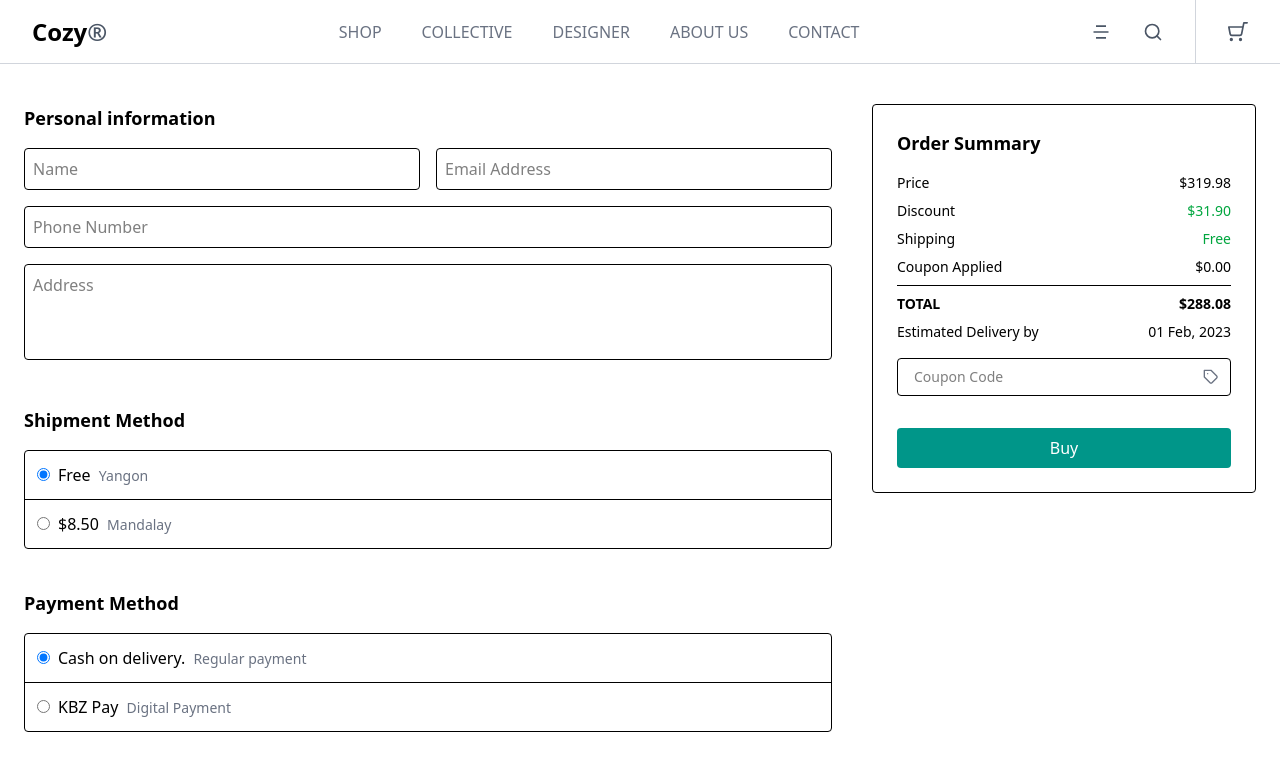
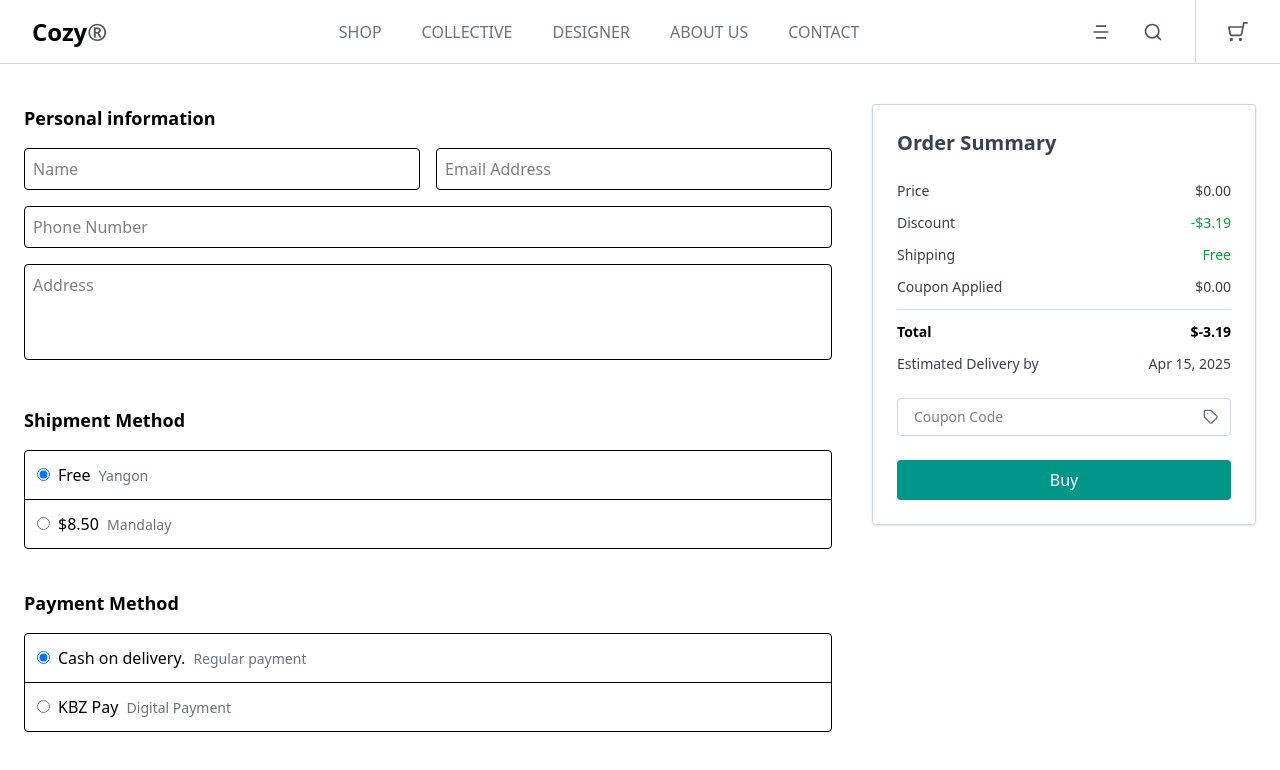
Before and after one commit to kyawzinhein1/cozy-store, a React (Vite) app: page /personal-info in a window 1280 px wide. Shown: the top 770 px of the page. Built offline with nearby package versions, Linux system fonts and the light colour scheme.

Commit message:
cart page done

```diff
--- a/src/components/OrderSummary.tsx
+++ b/src/components/OrderSummary.tsx
@@ -1,20 +1,42 @@
 // components/OrderSummary.tsx
 import { FiTag } from "react-icons/fi";
+import { useNavigate } from "react-router-dom";
 
 interface OrderSummaryProps {
   totalPrice: number;
   discount: number;
   estimatedDelivery: string;
+  step: "cart" | "info" | "order";
 }
 
 const OrderSummary = ({
   totalPrice,
   discount,
   estimatedDelivery,
+  step,
 }: OrderSummaryProps) => {
+  const navigate = useNavigate();
+
+  const buttonLabel =
+    step === "cart"
+      ? "Proceed to Checkout"
+      : step === "info"
+      ? "Buy"
+      : "Save Gallery";
+
+  const handleClick = () => {
+    if (step === "cart") {
+      navigate("/personal-info");
+    } else if (step === "info") {
+      navigate("/order-info");
+    } else if (step === "order") {
+      alert("Order saved to gallery!");
+    }
+  };
+
   return (
-    <div className="border p-6 rounded shadow-sm h-fit">
-      <h4 className="font-semibold text-lg mb-6">Order Summary</h4>
+    <div className="border border-gray-300 p-6 rounded shadow-sm h-fit">
+      <h4 className="font-bold text-xl text-gray-700 mb-6">Order Summary</h4>
       <div className="space-y-3 text-sm text-gray-700">
         <div className="flex justify-between">
           <span>Price</span>
@@ -32,7 +54,7 @@ const OrderSummary = ({
           <span>Coupon Applied</span>
           <span>$0.00</span>
         </div>
-        <hr />
+        <hr  className="text-gray-300"/>
         <div className="flex justify-between font-semibold text-black">
           <span>Total</span>
           <span>${(totalPrice - discount).toFixed(2)}</span>
@@ -49,15 +71,18 @@ const OrderSummary = ({
           <input
             type="text"
             placeholder="Coupon Code"
-            className="w-full border rounded px-4 py-2 text-sm"
+            className="w-full border border-gray-300 rounded px-4 py-2 text-sm"
           />
           <FiTag className="absolute right-3 top-1/2 -translate-y-1/2 text-gray-500" />
         </div>
       </div>
 
       {/* Checkout Button */}
-      <button className="w-full bg-green-600 text-white mt-6 py-2 rounded hover:bg-green-700 transition">
-        Proceed to Checkout
+      <button
+        className="w-full bg-teal-600 text-white mt-6 py-2 rounded hover:bg-teal-700 transition"
+        onClick={handleClick}
+      >
+        {buttonLabel}
       </button>
     </div>
   );
--- a/src/components/ProtectedCartRoute.tsx
+++ /dev/null
@@ -1,12 +0,0 @@
-// components/ProtectedCartRoute.tsx
-import { Navigate } from "react-router-dom";
-import CartPage from "../pages/CartPage";
-import { useCartStore } from "../store/useCartStore";
-
-const ProtectedCartRoute = () => {
-  const totalQty = useCartStore((state) => state.totalQuantity);
-
-  return totalQty > 0 ? <CartPage /> : <Navigate to="/" />;
-};
-
-export default ProtectedCartRoute;
--- a/src/components/productDetail.tsx
+++ b/src/components/productDetail.tsx
@@ -53,8 +53,8 @@ const ProductDetail = () => {
     });
 
     // Log updated Zustand cart state
-    const updatedCart = useCartStore.getState().cart;
-    console.log("Cart after adding:", updatedCart);
+    // const updatedCart = useCartStore.getState().cart;
+    // console.log("Cart after adding:", updatedCart);
   };
 
   return (
--- a/src/pages/CartPage.tsx
+++ b/src/pages/CartPage.tsx
@@ -19,27 +19,26 @@ const CartPage = () => {
   const estimatedDelivery = "01 Feb, 2023";
 
   return (
-    <div className="max-w-7xl mx-auto px-6 py-10">
-      <h2 className="text-2xl font-semibold mb-6">
+    <div className="max-w-7xl mx-auto px-6">
+      <h2 className="text-4xl font-bold text-gray-800 mt-9 mr-14">
         Cart{" "}
-        <span className="text-gray-500 font-normal">{totalQuantity} ITEMS</span>
+        <span className="text-gray-400 font-bold text-lg align-sub">{totalQuantity} ITEMS</span>
       </h2>
 
       <div className="grid grid-cols-1 md:grid-cols-3 gap-8">
         {/* Cart Items */}
-        <div className="md:col-span-2 space-y-6">
+        <div className="md:col-span-2 pt-8">
           {cart.map((item) => (
-            <div key={item.id} className="flex items-start gap-6 border-b pb-6">
+            <div key={item.id} className="flex items-start gap-6 border-b border-gray-300 pb-6">
               <img
                 src={item.image}
                 alt={item.name}
                 className="w-24 h-24 object-contain"
               />
               <div className="flex-1">
-                <h3 className="font-semibold text-lg">{item.name}</h3>
-                <p className="text-sm text-gray-500 mb-4">
-                  {/* Add more item details here if needed */}
-                  Price: ${item.price}
+                <h3 className="font-bold text-2xl text-gray-800 mb-3">{item.name}</h3>
+                <p className="text-lg font-semibold text-gray-700 mb-4">
+                  <span className="text-gray-400 font-semibold text-lg pe-2">Color</span> Lysed bright green
                 </p>
                 <div className="flex items-center space-x-4">
                   <div className="text-gray-700 font-semibold flex items-center border border-gray-400 rounded-sm overflow-hidden py-1">
@@ -58,7 +57,7 @@ const CartPage = () => {
                     </button>
                   </div>
                   <button
-                    className="text-red-500 font-medium text-sm"
+                    className="text-red-500 font-medium text-sm cursor-pointer"
                     onClick={() => removeFromCart(item.id)}
                   >
                     Remove
@@ -72,7 +71,7 @@ const CartPage = () => {
           ))}
 
           {/* Discount Info */}
-          <div className="flex items-center text-sm text-green-700 bg-green-50 border border-green-200 px-4 py-3 rounded">
+          <div className="flex items-center text-sm text-teal-700 bg-green-50 border border-teal-200 px-4 py-3 rounded mt-10">
             <FiTag className="mr-2 text-lg" />
             10% Instant Discount with Federal Bank Debit Cards on a min spend of
             $150. TCA
@@ -84,6 +83,7 @@ const CartPage = () => {
           totalPrice={totalPrice}
           discount={discount}
           estimatedDelivery={estimatedDelivery}
+          step="cart"
         />
       </div>
     </div>
--- a/src/pages/PersonalInfo.tsx
+++ b/src/pages/PersonalInfo.tsx
@@ -1,6 +1,15 @@
-import { FiTag } from "react-icons/fi";
+import OrderSummary from "../components/OrderSummary";
+import { useCartStore } from "../store/useCartStore";
 
 const PersonalInfo = () => {
+  const cart = useCartStore((state) => state.cart);
+
+  const totalPrice = cart.reduce(
+    (acc, item) => acc + item.quantity * item.price,
+    0
+  );
+  const discount = 3.19;
+
   return (
     <div className="max-w-7xl mx-auto px-6 py-10 grid grid-cols-1 md:grid-cols-3 gap-10">
       {/* Left Column - Form */}
@@ -89,50 +98,12 @@ const PersonalInfo = () => {
       </div>
 
       {/* Right Column - Order Summary */}
-      <div className="border rounded p-6 h-fit space-y-4">
-        <h2 className="text-lg font-semibold mb-4">Order Summary</h2>
-        <div className="space-y-2 text-sm">
-          <div className="flex justify-between">
-            <span>Price</span>
-            <span>$319.98</span>
-          </div>
-          <div className="flex justify-between">
-            <span>Discount</span>
-            <span className="text-green-600">$31.90</span>
-          </div>
-          <div className="flex justify-between">
-            <span>Shipping</span>
-            <span className="text-green-600">Free</span>
-          </div>
-          <div className="flex justify-between">
-            <span>Coupon Applied</span>
-            <span>$0.00</span>
-          </div>
-          <hr />
-          <div className="flex justify-between font-semibold text-black">
-            <span>TOTAL</span>
-            <span>$288.08</span>
-          </div>
-          <div className="flex justify-between text-sm">
-            <span>Estimated Delivery by</span>
-            <span className="font-medium">01 Feb, 2023</span>
-          </div>
-        </div>
-
-        {/* Coupon Input */}
-        <div className="relative mt-4">
-          <input
-            type="text"
-            placeholder="Coupon Code"
-            className="w-full border rounded px-4 py-2 text-sm"
-          />
-          <FiTag className="absolute right-3 top-1/2 -translate-y-1/2 text-gray-500" />
-        </div>
-
-        <button className="w-full bg-teal-600 text-white mt-4 py-2 rounded hover:bg-teal-700 transition">
-          Buy
-        </button>
-      </div>
+      <OrderSummary
+        totalPrice={totalPrice}
+        discount={discount}
+        estimatedDelivery="Apr 15, 2025"
+        step="info"
+      />
     </div>
   );
 };
```
